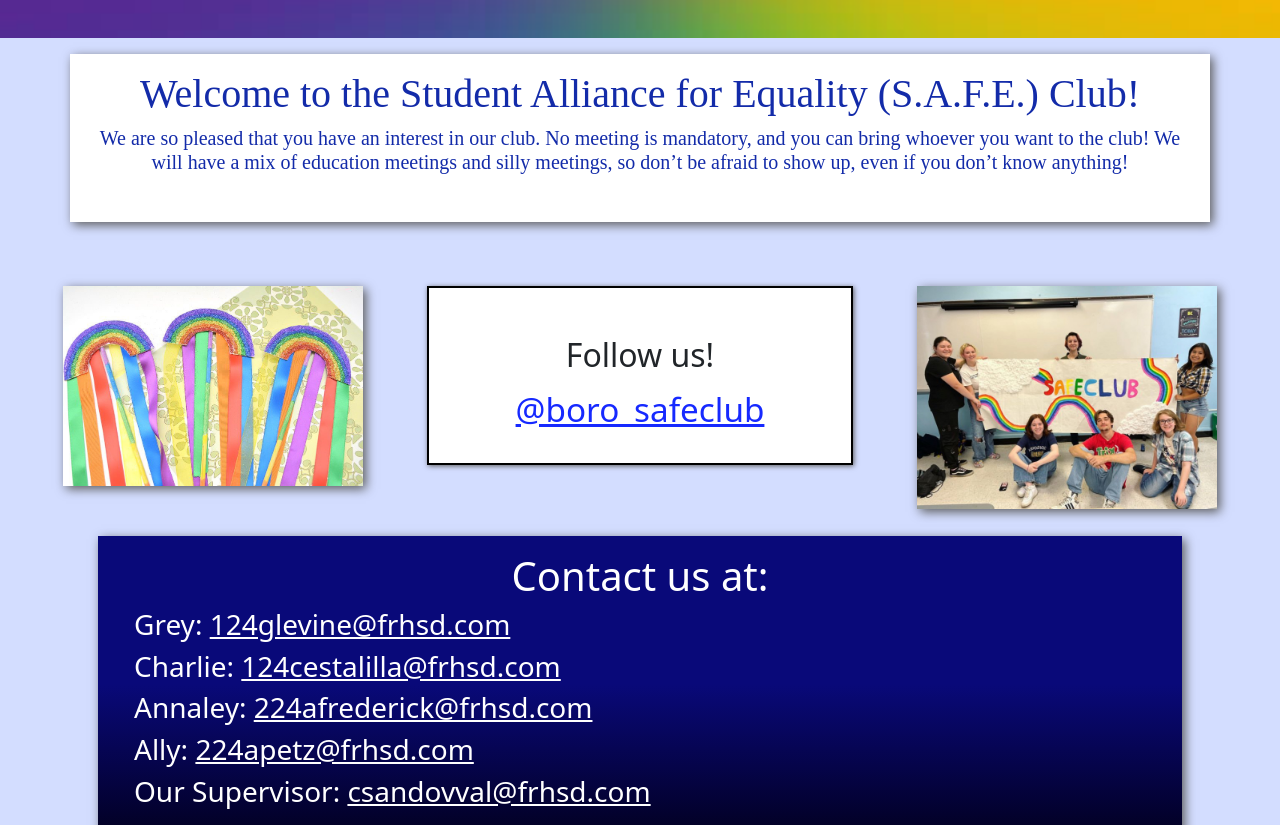
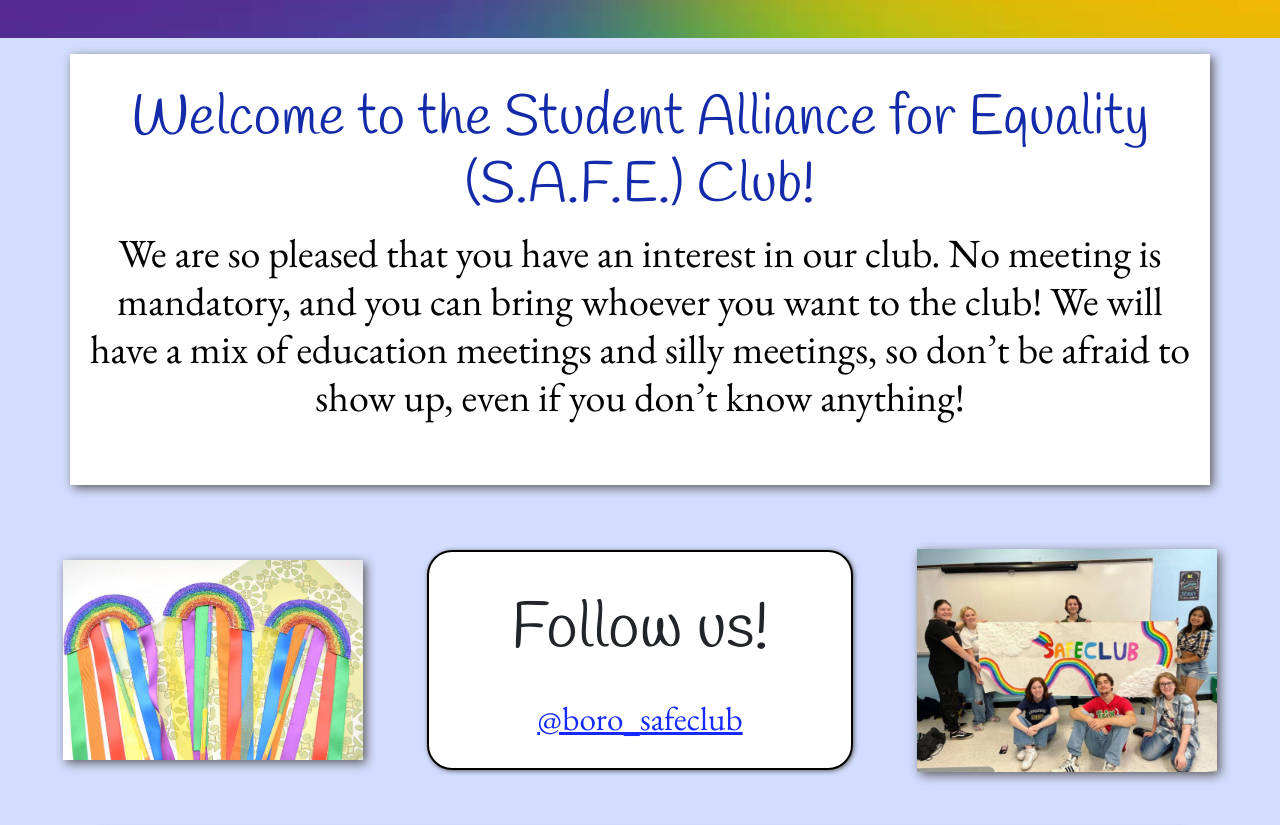
Before and after one commit to 124msalvani/SAFE-Club-Website, a plain HTML site: page index.html in a window 1280 px wide. Shown: the part 240-1065 px from the top of the page. Drawn offline with nearby package versions, Linux system fonts and the light colour scheme; a script that the page names is missing; a web font is replaced by a local one.

Commit message:
Added some fonts to Home, messed with Contact bg

```diff
--- a/index.html
+++ b/index.html
@@ -48,19 +48,18 @@
   </nav>
 
   <div class="container-fluid">
-
     <div class="row background-rainbow py-5 text-center">
       <div class="col">
-        <h1 class="display-1 Baskervville"><u>S.A.F.E. Club</u></h1>
+        <h1 id="TITLE" class="display-1 Baskervville"><u>S.A.F.E. Club</u></h1>
       </div>
     </div>
   </div>
 
-  <div class="container background-white my-3 Didot">
+  <div class="container background-white my-3 ">
     <div class="row py-3 text-center blurbox">
-      <div class="col text-white">
-        <h1 id="text-darkblue">Welcome to the Student Alliance for Equality (S.A.F.E.) Club! </h1>
-        <h6 class="lead" id="text-darkblue">We are so pleased that you have an interest in our club.
+      <div class="col text-white p-3">
+        <h1 class="display-4 Handlee" id="text-darkblue">Welcome to the Student Alliance for Equality (S.A.F.E.) Club! </h1>
+        <h6 class="lead display-6 Garamond text-black">We are so pleased that you have an interest in our club.
           No meeting is mandatory, and you can bring whoever you want to the club! We will have a mix of education meetings and silly meetings, so don’t be afraid to show up, even if you don’t know anything!</h6></br>
     </div>
     </div>
@@ -68,7 +67,7 @@
 
 
   <div class="container-fluid">
-    <div class="row py-5 text-center justify-content-center height-test">
+    <div class="row py-5 text-center justify-content-center align-items-center height-test">
 
       <div class="col-4 text-center ">
         <img class= "blurbox flagsize" src="img/craft_one.jpg" alt="Craft">
@@ -76,10 +75,10 @@
 
       <div class="col-4">
         <div class="row">
-          <div class="col py-4 border-black  text-center background-white">
+          <div style="border-radius: 25px;" class="col py-3 border-black text-center background-white">
             <div class="row"></div>
-            <br> <h2 id="follow-us">Follow us!</h2>
-            <h1><a id="insta-link" href="https://instagram.com/boro_safeclub">@boro_safeclub</a></h1>
+            <br> <h1 class=" display-3 Handlee" id="follow-us">Follow us!</h1>
+            <h1 class="display-4 Garamond"><a id="insta-link" href="https://instagram.com/boro_safeclub">@boro_safeclub</a></h1>
           </div>
 
         </div>
@@ -95,15 +94,15 @@
 </div>
 
 
-  <div class="container pt-3 my-3">
-    <div class="row background-darkblue m-3 py-3 px-4 justify-content-center blurbox">
+  <div class="container pt-5 my-3 Garamond">
+    <div class="row bluebackground-gradient blurbox m-3 py-3 px-4 justify-content-center ">
       <div class="col text-white">
-        <h1 class="text-center">Contact us at:</h1>
-        <h3> Grey: <a id="white-link-text" href="mailto:124glevine@frhsd.com">124glevine@frhsd.com</a> </h3>
-        <h3> Charlie: <a id="white-link-text" href="mailto:124cestalilla@frhsd.com">124cestalilla@frhsd.com</a> </h3>
-        <h3> Annaley: <a id="white-link-text" href="mailto:224afrederick@frhsd.com">224afrederick@frhsd.com</a> </h3>
-        <h3> Ally: <a id="white-link-text" href="mailto:224apetz@frhsd.com">224apetz@frhsd.com</a> </h3>
-        <h3> Our Supervisor: <a id="white-link-text" href="mailto:csandovval@frhsd.com">csandovval@frhsd.com</a> </h3>
+        <h1 class="text-center display-5 bold Handlee">Contact us at:</h1>
+        <h3 class="display-6"> Grey: <a id="white-link-text" href="mailto:124glevine@frhsd.com">124glevine@frhsd.com</a> </h3>
+        <h3 class="display-6"> Charlie: <a id="white-link-text" href="mailto:124cestalilla@frhsd.com">124cestalilla@frhsd.com</a> </h3>
+        <h3 class="display-6"> Annaley: <a id="white-link-text" href="mailto:224afrederick@frhsd.com">224afrederick@frhsd.com</a> </h3>
+        <h3 class="display-6"> Ally: <a id="white-link-text" href="mailto:224apetz@frhsd.com">224apetz@frhsd.com</a> </h3>
+        <h3 class="display-6"> Our Supervisor: <a id="white-link-text" href="mailto:csandovval@frhsd.com">csandovval@frhsd.com</a> </h3>
       </div>
     </div>
   </div>
```
